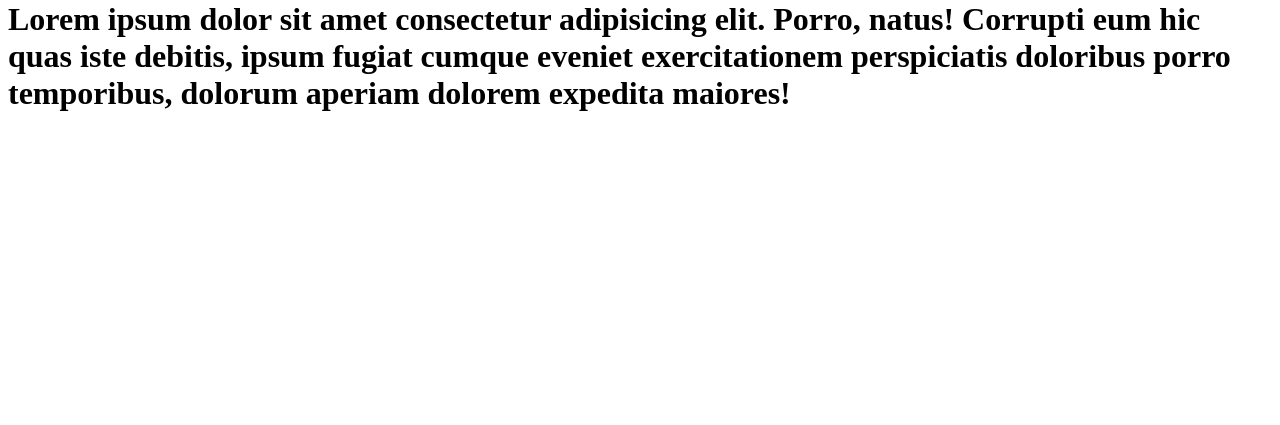
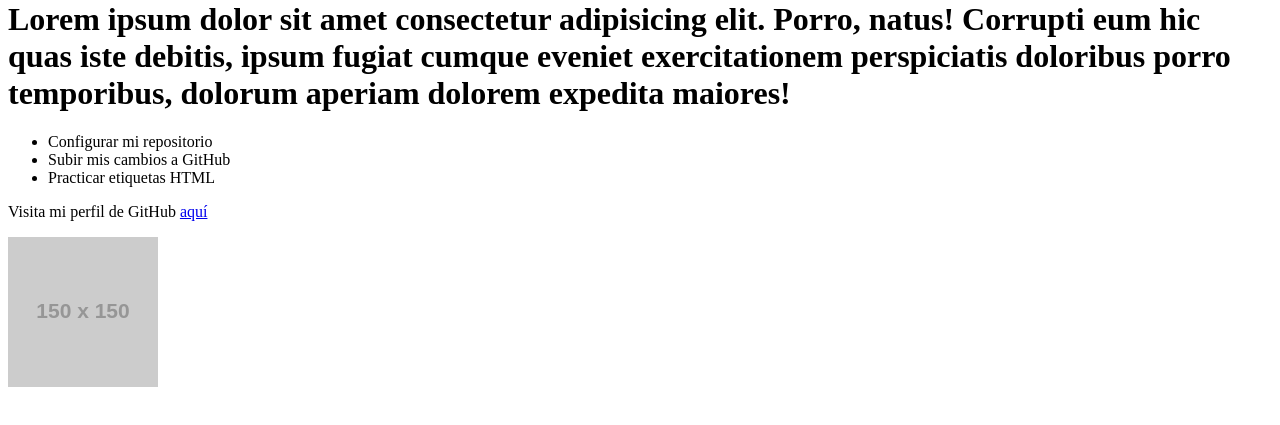
Before and after one commit to DaianaLezcano/Ej3, a plain HTML site: page index.html in a window 1280 px wide. Shown: the part 79-504 px from the top of the page. Drawn offline with Linux system fonts and the light colour scheme; placeholder pictures from the web are drawn by us.

Commit message:
commit modificado

```diff
--- a/index.html
+++ b/index.html
@@ -8,6 +8,14 @@
 <body>
     <h1>Hola mundo!</h1>
     <h1> Lorem ipsum dolor sit amet consectetur adipisicing elit. Porro, natus! Corrupti eum hic quas iste debitis, ipsum fugiat cumque eveniet exercitationem perspiciatis doloribus porro temporibus, dolorum aperiam dolorem expedita maiores!</h1>
-
 </body>
 </html>
+
+<ul>
+    <li>Configurar mi repositorio</li>
+    <li>Subir mis cambios a GitHub</li>
+    <li>Practicar etiquetas HTML</li>
+</ul>
+<p>Visita mi perfil de GitHub <a href="https://github.com/lud-hash">aquí</a></p>
+
+<img src="https://via.placeholder.com/150" alt="Imagen de prueba">
```
